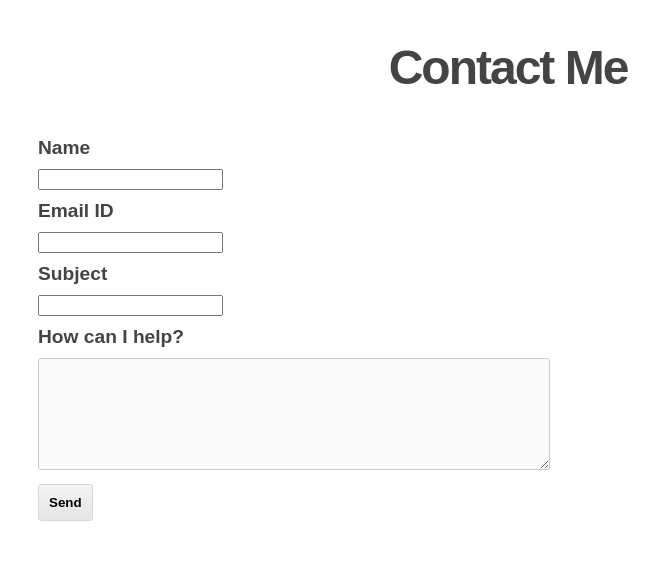
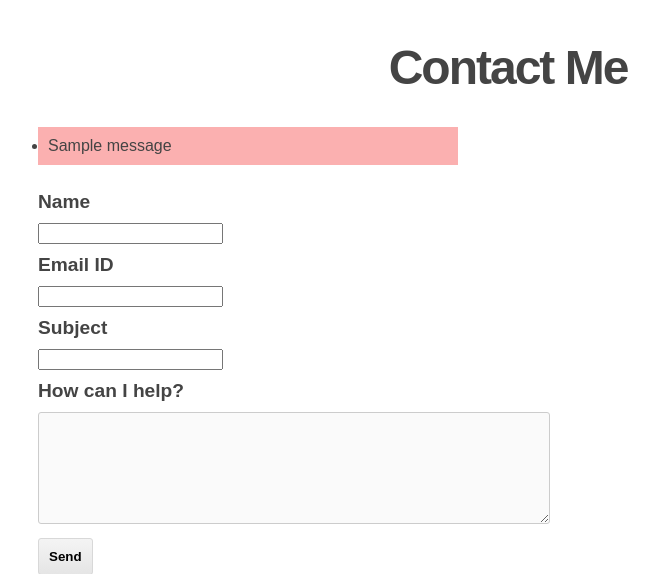
Before and after one commit to akhilaryan/newflaskapp, a Flask app: page /contact in a window 1280 px wide. Shown: the part 35-609 px from the top of the page, without its empty margins (132-791 px from the left). Run offline with Flask 2, Linux system fonts and the light colour scheme; one stand-in notice (Sample message) is shown.

Commit message:
Basic form Validation Added

```diff
--- a/app/forms.py
+++ b/app/forms.py
@@ -1,9 +1,9 @@
 from flask.ext.wtf import Form
-from wtforms.fields import TextField, TextAreaField, SubmitField
+from wtforms import TextField, TextAreaField, SubmitField, validators
 
 class ContactForm(Form):
-	name = TextField("Name")
-	email = TextField("Email ID")
-	subject = TextField("Subject")
-	message = TextAreaField("How can I help?")
+	name = TextField("Name", [validators.Required()])
+	email = TextField("Email ID", [validators.Required(), validators.Email()])
+	subject = TextField("Subject", [validators.Required()])
+	message = TextAreaField("How can I help?", [validators.Required()])
 	submit = SubmitField("Send")
--- a/app/routes.py
+++ b/app/routes.py
@@ -17,7 +17,11 @@
 def contact():
 	form = ContactForm()
 	if request.method == 'POST':
-		return 'Form posted'
+		if form.validate() == False:
+			flash ('All fields are required')
+			return render_template ('contact.html', form=form)
+		else:
+			return 'Form posted'
 
 	elif request.method == 'GET':
 		return render_template('contact.html', form=form)
--- a/app/static/css/main.css
+++ b/app/static/css/main.css
@@ -82,9 +82,9 @@
 	padding: 10px 0;
 }
 
-form input#name
-form input#email
-form input#subject {
+form input #name
+form input #email
+form input #subject {
 	width: 400px;
 	background-color: #fafafa;
 	-webkit-border-radius: 3px;
@@ -138,3 +138,10 @@
   background-image: -o-linear-gradient(top, #dbdbdb, #cccccc);
   background-image: linear-gradient(top, #dbdbdb, #cccccc);filter:progid:DXImageTransform.Microsoft.gradient(GradientType=0,startColorstr=#dbdbdb, endColorstr=#cccccc);
 }
+
+/* Flashed Messages */
+.flash{
+	background-color: #FBB0B0;
+	padding: 10px;
+	width: 400px;
+}
--- a/app/templates/contact.html
+++ b/app/templates/contact.html
@@ -1,6 +1,17 @@
 {% extends "base.html" %}
 {% block content %}
 	<h1>Contact Me</h1>
+
+	{% with messages = get_flashed_messages() %}
+  	{% if messages %}
+    	<ul class="flash">
+    {% for message in messages %}
+    	<li>{{ message }}</li>
+    {% endfor %}
+    </ul>
+  	{% endif %}
+	{% endwith %}
+
 	<form action="{{url_for('contact')}}" method=post>
 		{{form.hidden_tag()}}
 
```
Also changed, not shown: 1 other file.
